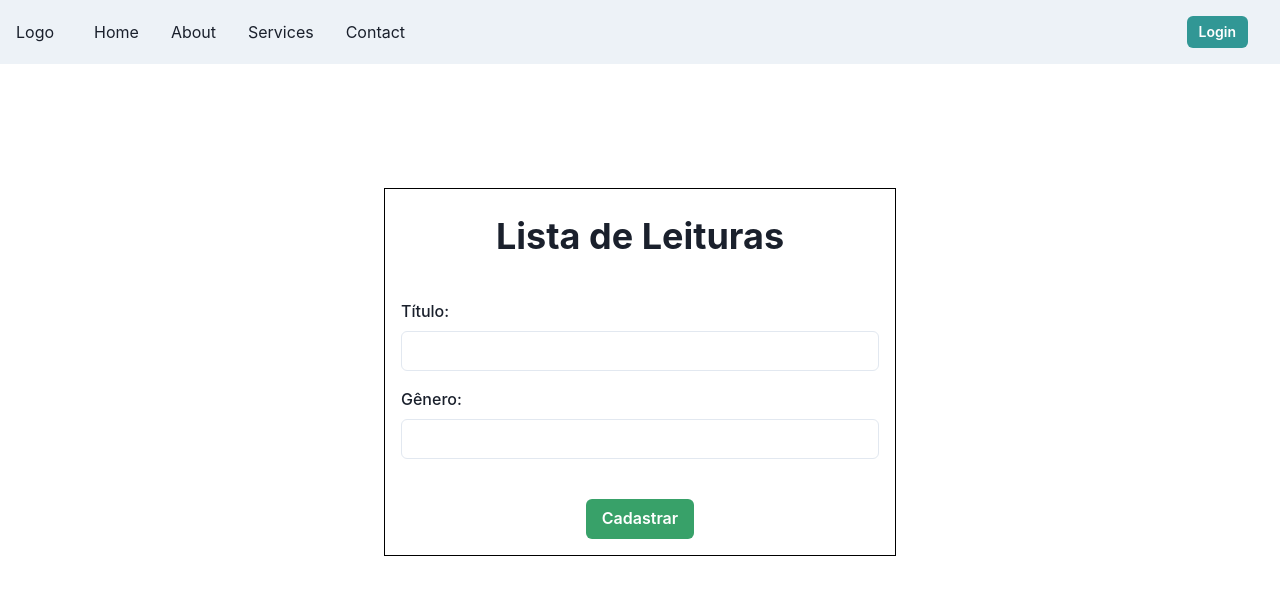
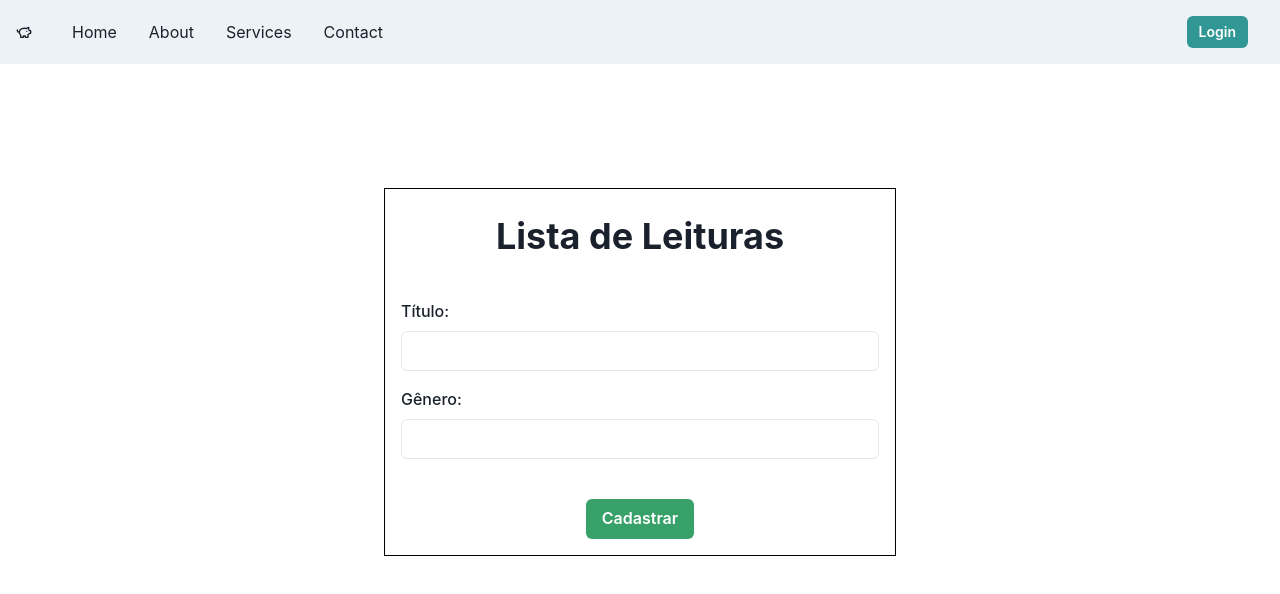
Before and after one commit to PedroVitor2001/ProjetoTC1, a React (Vite) app: page / in a window 1280 px wide. Shown: the top 594 px of the page. Built offline with nearby package versions, Linux system fonts and the light colour scheme.

Commit message:
feat: add pig icon

```diff
--- a/package.json
+++ b/package.json
@@ -16,6 +16,7 @@
     "framer-motion": "^6.5.1",
     "react": "^18.2.0",
     "react-dom": "^18.2.0",
+    "react-icons": "^5.2.1",
     "react-router-dom": "^6.23.1"
   },
   "devDependencies": {
--- a/src/components/Nav.jsx
+++ b/src/components/Nav.jsx
@@ -2,6 +2,8 @@ import { Box, Flex, HStack, Link, IconButton, useDisclosure, Stack, Button } fro
 import { HamburgerIcon, CloseIcon } from "@chakra-ui/icons";
 import { useState } from "react";
 import React from "react";
+
+import { LuPiggyBank } from "react-icons/lu";
 
 const Links = ["Home", "About", "Services", "Contact"];
 
@@ -43,7 +45,9 @@ export default function SimpleNavbar() {
           onClick={isOpen ? onClose : onOpen}
         />
         <HStack spacing={8} alignItems={"center"}>
-          <Box>Logo</Box>
+          <Box>
+            <LuPiggyBank />
+          </Box>
           <HStack as={"nav"} spacing={4} display={{ base: "none", md: "flex" }}>
             {Links.map((link) => (
               <NavLink key={link}>{link}</NavLink>
```
Also changed, not shown: 2 other files (tests, documents, lock files or other folders).
